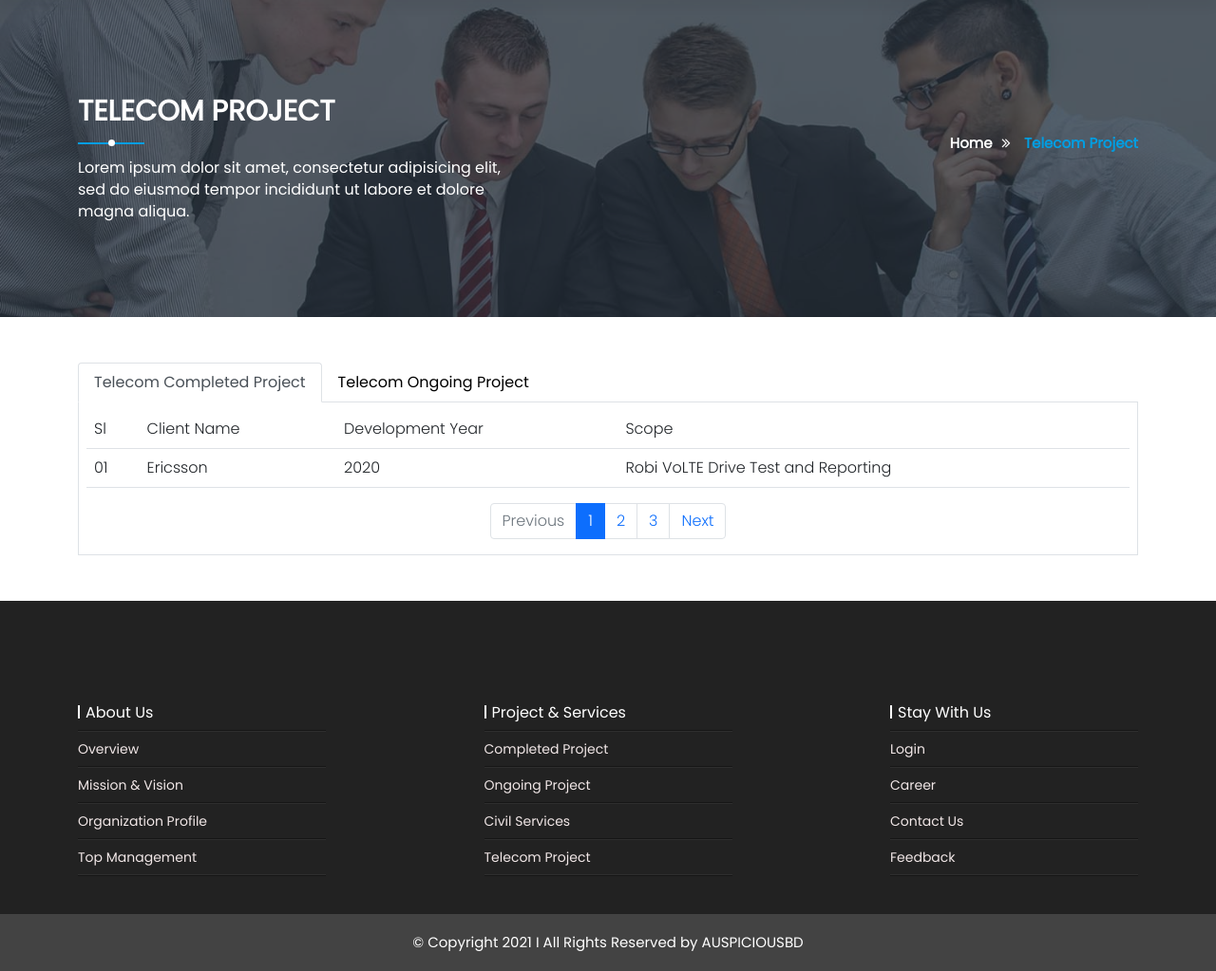
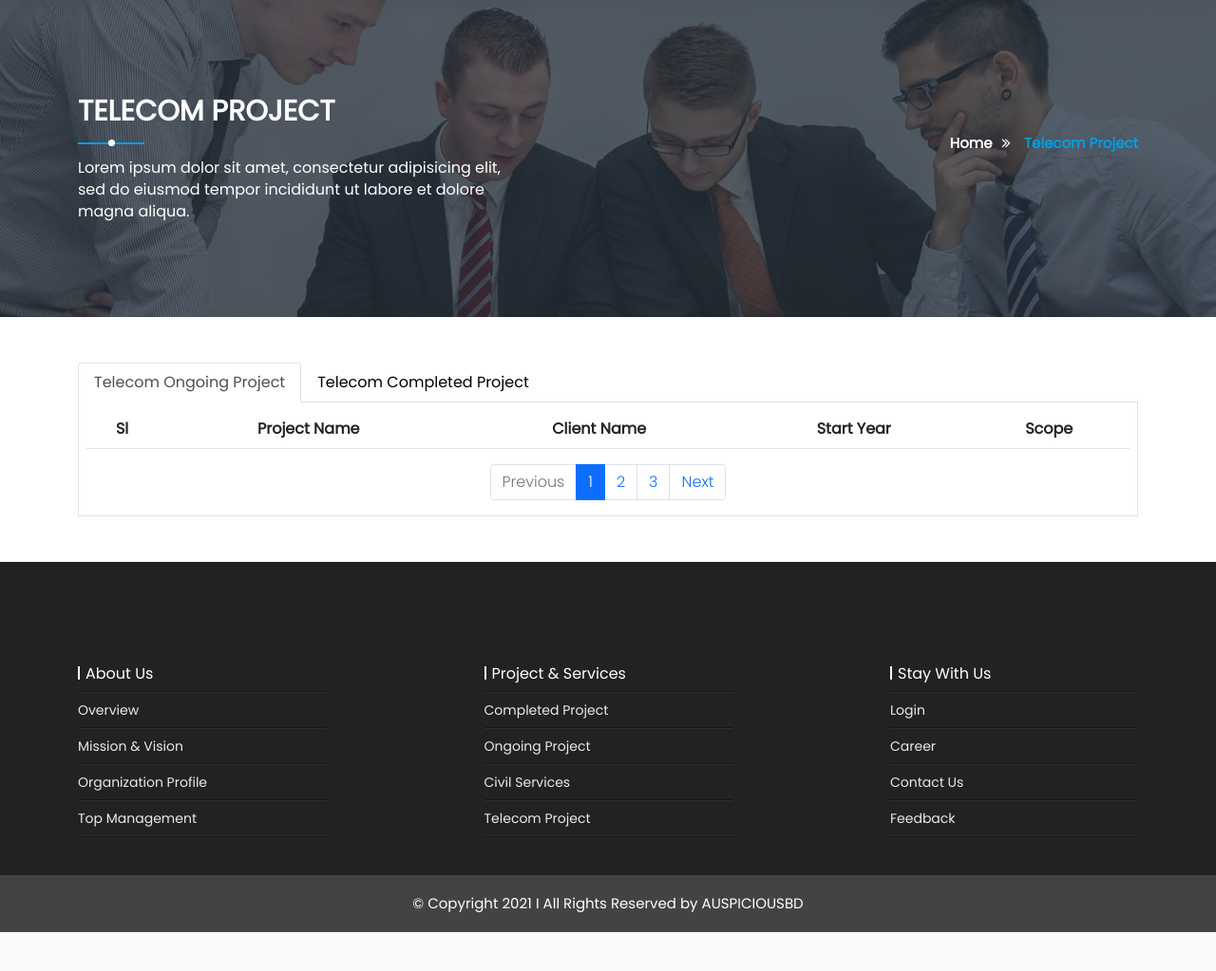
Before and after one commit to NumanIbnMazid/auspicious, a Django app: page /telecom-project/ in a window 1280 px wide. Shown: the part 129-1152 px from the top of the page at 95% size. After the commit the page ends 1111 px from the top, so only its background shows below. Run offline with Django 3.2, Linux system fonts and the light colour scheme; data comes from the database, SQL or seed files in the repository; lists and menus that the app fills with data are empty; some libraries are stand-ins or nearby versions.

Commit message:
telecom project

```diff
--- a/auspicious/templates/page/telecom-project.html
+++ b/auspicious/templates/page/telecom-project.html
@@ -41,27 +41,32 @@
         <div class="container">
             <nav>
                 <div class="nav nav-tabs" id="nav-tab" role="tablist">
-                    <button class="nav-link active" id="nav-home-tab" data-bs-toggle="tab" data-bs-target="#nav-home" type="button" role="tab" aria-controls="nav-home" aria-selected="true">Telecom Completed Project</button>
-                    <button class="nav-link" id="nav-profile-tab" data-bs-toggle="tab" data-bs-target="#nav-profile" type="button" role="tab" aria-controls="nav-profile" aria-selected="false">Telecom Ongoing Project</button>
+                    <button class="nav-link active" id="nav-home-tab" data-bs-toggle="tab" data-bs-target="#nav-home" type="button" role="tab" aria-controls="nav-home" aria-selected="true">Telecom Ongoing Project</button>
+                    <button class="nav-link" id="nav-profile-tab" data-bs-toggle="tab" data-bs-target="#nav-profile" type="button" role="tab" aria-controls="nav-profile" aria-selected="false">Telecom Completed Project</button>
                 </div>
             </nav>
             <div class="tab-content fw-light" id="nav-tabContent">
                 <div class="tab-pane fade show active" id="nav-home" role="tabpanel" aria-labelledby="nav-home-tab">
                     <div class="p-2 pb-3 border-lbr">
                         <div class="table-responsive">
-                            <table class="table">
+                            <table class="table" style="text-align: center">
                                 <tr>
-                                    <td>Sl</td>
-                                    <td>Client Name</td>
-                                    <td>Development Year</td>
-                                    <td>Scope</td>
+                                    <th>Sl</th>
+                                    <th>Project Name</th>
+                                    <th>Client Name</th>
+                                    <th>Start Year</th>
+                                    <th>Scope</th>
                                 </tr>
+                                {% for project in ongoing_project_lists %}
                                 <tr>
-                                    <td>01</td>
-                                    <td>Ericsson</td>
-                                    <td>2020</td>
-                                    <td>Robi VoLTE Drive Test and Reporting</td>
+                                    <td>{{ forloop.counter  }}</td>
+                                    <td>{{ project.name}}</td>
+                                    <td>{{ project.client_name }}</td>
+                                    <td>{{ project.developement_start_year }} </td>
+                                    <td>{{ project.scope|safe|truncatechars_html:50}}</td>
                                 </tr>
+                                {% endfor %}
+
                             </table>
                         </div>
                         <nav aria-label="Page navigation example">
@@ -83,19 +88,24 @@
                 <div class="tab-pane fade" id="nav-profile" role="tabpanel" aria-labelledby="nav-profile-tab">
                     <div class="p-2 pb-3 border-lbr">
                         <div class="table-responsive">
-                            <table class="table">
+                            <table class="table" style="text-align: center">
                                 <tr>
-                                    <td>Sl</td>
-                                    <td>Client Name</td>
-                                    <td>Development Year</td>
-                                    <td>Scope</td>
+                                    <th>Sl</th>
+                                    <th>Project Name</th>
+                                    <th>Client Name</th>
+                                    <th>Year</th>
+                                    <th>Scope</th>
                                 </tr>
+                                {% for project in completed_project_lists %}
                                 <tr>
-                                    <td>01</td>
-                                    <td>Ericsson</td>
-                                    <td>2020</td>
-                                    <td>Robi VoLTE Drive Test and Reporting</td>
+                                    <td>{{ forloop.counter }}</td>
+                                    <td>{{ project.name}}</td>
+                                    <td>{{ project.client_name }}</td>
+                                    <td>{{ project.developement_start_year }} - {{ project.developement_end_year }} </td>
+                                    <td>{{ project.scope|safe|truncatechars_html:50}}</td>
                                 </tr>
+                                {% endfor %}
+
                             </table>
                         </div>
                         <nav aria-label="Page navigation example">
--- a/auspicious/urls.py
+++ b/auspicious/urls.py
@@ -5,7 +5,7 @@ from django.conf.urls.static import static
 from . import views
 
 # Import Views
-from .views import  AboutView, TelecomProjectView, \
+from .views import  AboutView, \
     CivilServicesView, TelecomServicesView, CareerView, ClientView, NewsView,\
     ContactView, NewsDetailsView
 
@@ -14,7 +14,7 @@ urlpatterns = [
     path("", views.home, name="home"),
     path("about/", AboutView.as_view(), name="about"),
     path("civil-project/", views.civilproject, name="civil_project"),
-    path("telecom-project/", TelecomProjectView.as_view(), name="telecom_project"),
+    path("telecom-project/", views.telecomproject, name="telecom_project"),
     path("civil-service/", CivilServicesView.as_view(), name="civil_service"),
     path("telecom-service/", TelecomServicesView.as_view(), name="telecom_service"),
     path("career/", CareerView.as_view(), name="career"),
--- a/auspicious/views.py
+++ b/auspicious/views.py
@@ -56,8 +56,18 @@ def civilproject(request):
     context ={'ongoing_project_lists':ongoing_project_lists,'completed_project_lists':completed_project_lists}
     return render(request, 'page/civil-project.html', context)
 
-class TelecomProjectView(TemplateView):
-    template_name = 'page/telecom-project.html'
+# class TelecomProjectView(TemplateView):
+#     template_name = 'page/telecom-project.html'
+
+def telecomproject(request):
+    today = timezone.datetime.now()
+    datetime_today = datetime.strptime(
+        str(today.date()) + " 00:00:00", '%Y-%m-%d %H:%M:%S'
+    )
+    ongoing_project_lists = Project.objects.filter(developement_end_year=None, category__title__icontains = 'Telecom' ).order_by('id')
+    completed_project_lists = Project.objects.filter(developement_end_year__lte = datetime_today.year, category__title__icontains = 'Telecom' ).order_by('id')
+    context ={'ongoing_project_lists':ongoing_project_lists,'completed_project_lists':completed_project_lists}
+    return render(request, 'page/telecom-project.html', context)
 
 class CivilServicesView(TemplateView):
     template_name = 'page/civil-service.html'
```
